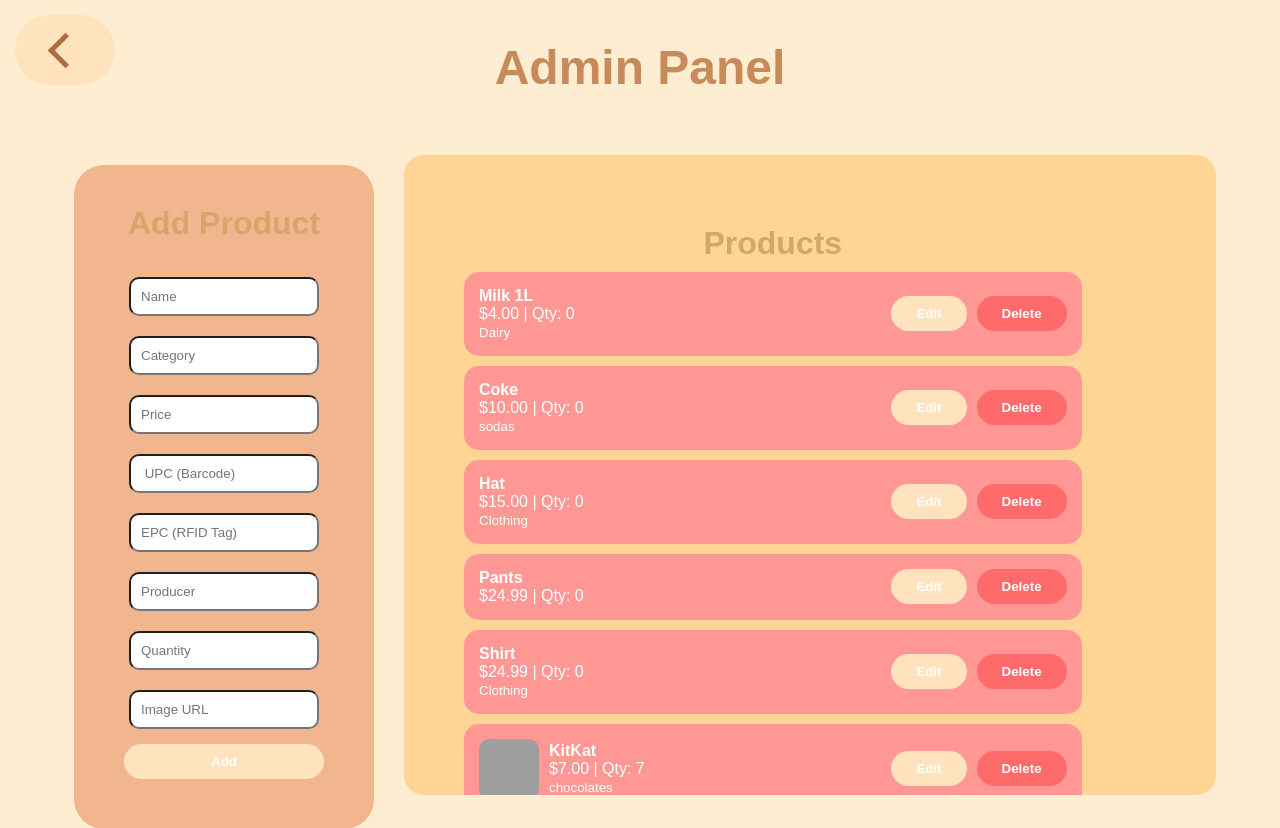
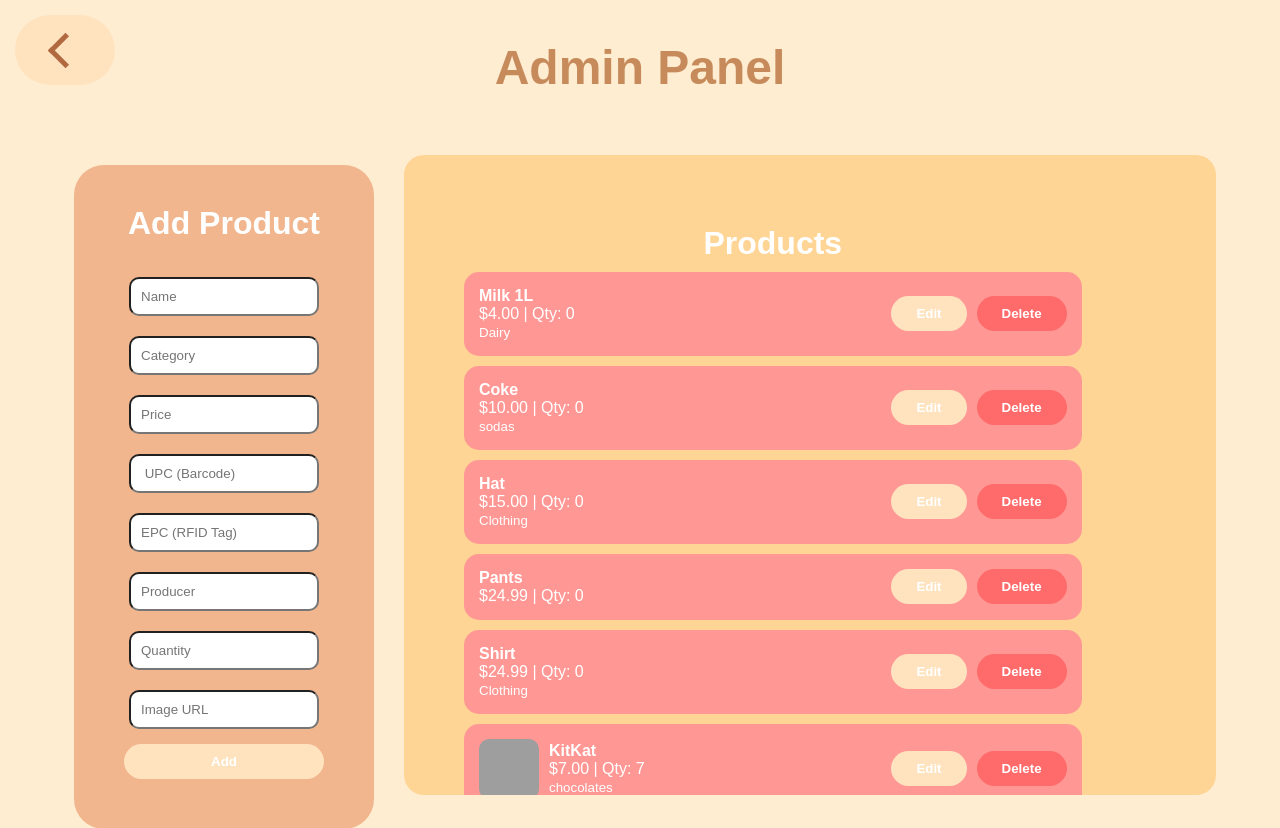
Before and after one commit to MEERABLK/iot-project, a Flask app: page /admin in a window 1280 px wide. Shown: the top 828 px of the page. Run offline with Flask 3, Linux system fonts and the light colour scheme; data comes from the database, SQL or seed files in the repository; grey boxes are pictures that could not be loaded.

Commit message:
Update style.css

```diff
--- a/static/css/style.css
+++ b/static/css/style.css
@@ -31,6 +31,12 @@ h3 {
     margin: 10px;
 
     color: #d4a669;
+}
+
+.collection > h1,
+.collection > h2,
+.collection > h3 {
+    color: white;
 }
 
 a {
```
